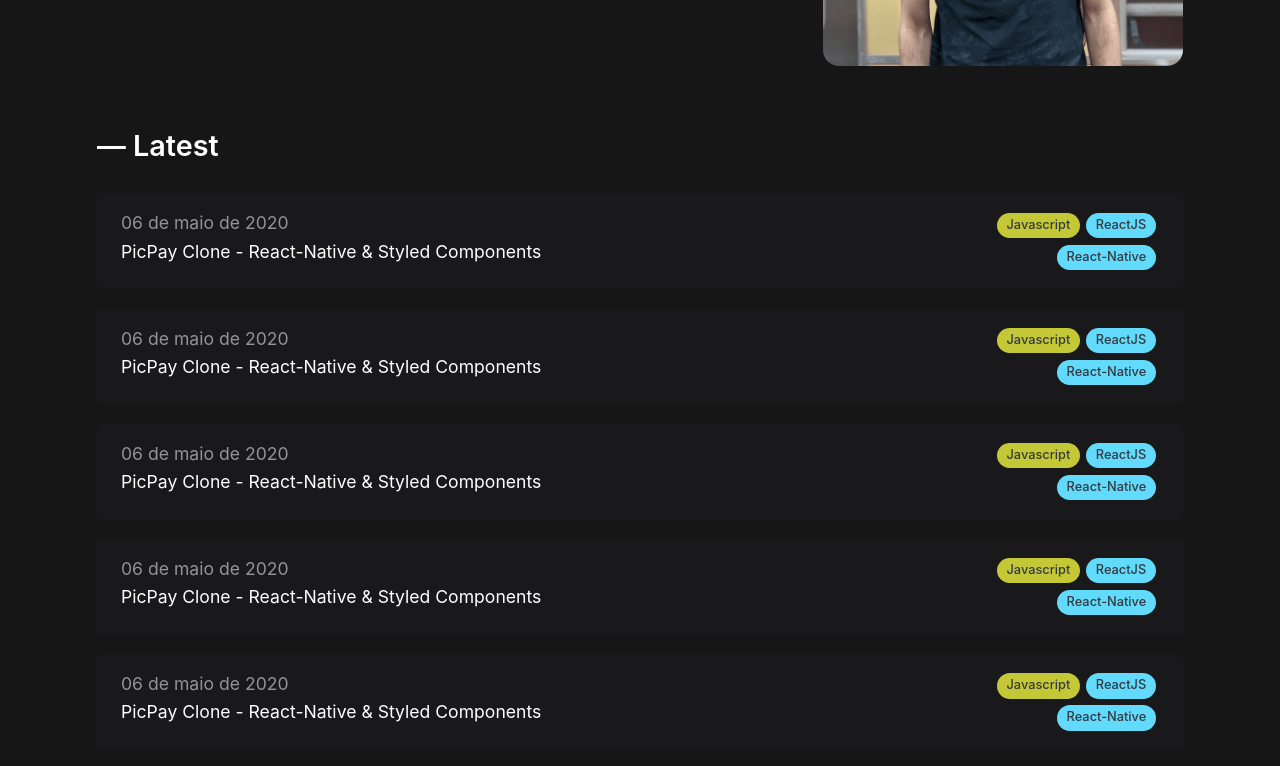
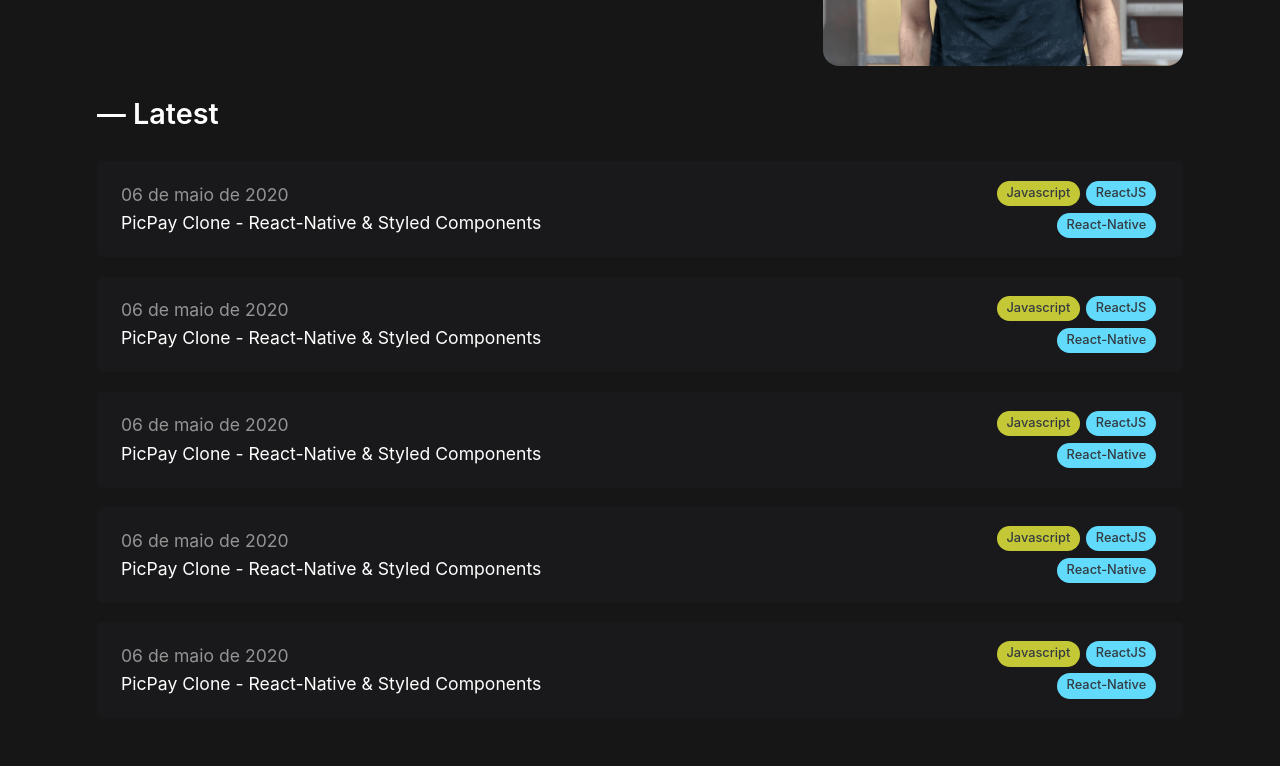
Before and after one commit to Rychillie/Redesign-rychillie.net, a Gatsby site: page / in a window 1280 px wide. Shown: the part 467-1233 px from the top of the page. Built offline with nearby package versions, Linux system fonts and the light colour scheme; Gatsby itself is replaced by a stand-in of ours.

Commit message:
no padding top

```diff
--- a/src/components/Post/styled.js
+++ b/src/components/Post/styled.js
@@ -1,9 +1,10 @@
 import styled from "styled-components"
 
 export const Card = styled.div`
+    width: 100%;
     display: flex;
+    align-items: center;
     flex-direction: column;
-    width: 100%;
     background: transparent;
     text-decoration: none;
     border-radius: .3rem;
--- a/src/components/styles/elements.js
+++ b/src/components/styles/elements.js
@@ -4,7 +4,6 @@
     display: flex;
     flex-direction: column;
     margin-bottom: 2rem;
-    margin-top: 2rem;
 `
 
 export const ListPosts = styled.div`
```
